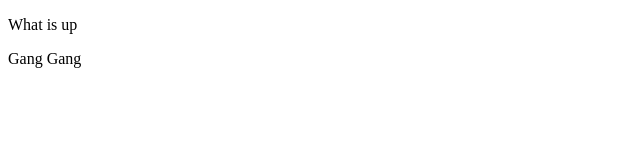
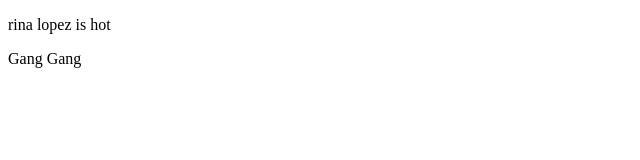
Before and after one commit to lesposlales/Collegexxihelper.github.io, a plain HTML site: page index.html in a window 1280 px wide. Shown: the full height of the page, 0-640 px from the left. Drawn offline with Linux system fonts and the light colour scheme.

Commit message:
Update index.html

```diff
--- a/index.html
+++ b/index.html
@@ -4,7 +4,7 @@
         <title>Google Classroom [2]</title>
     </head>
     <body>
-        <p>What is up</p>
+        <p>rina lopez is hot</p>
         <p>Gang Gang</p>
     </body>
 </html>
```
